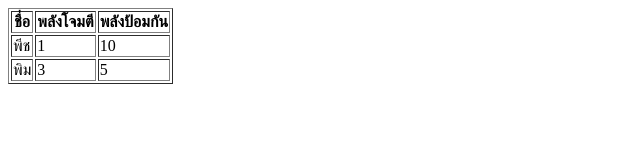
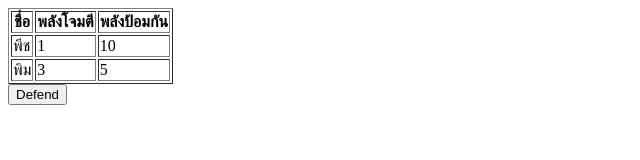
Before and after one commit to vasin-peach/git-tutorial, a plain HTML site: page index.html in a window 1280 px wide. Shown: the whole page, without its empty margins (0-640 px from the left). Drawn offline with Linux system fonts and the light colour scheme.

Commit message:
feat(defend): add defend feature

```diff
--- a/index.html
+++ b/index.html
@@ -30,4 +30,9 @@
       </tbody>
     </table>
   </body>
+
+  <!-- --------------------------- Defend Feature ---------------------------- -->
+  <div>
+    <button>Defend</button>
+  </div>
 </html>
```
